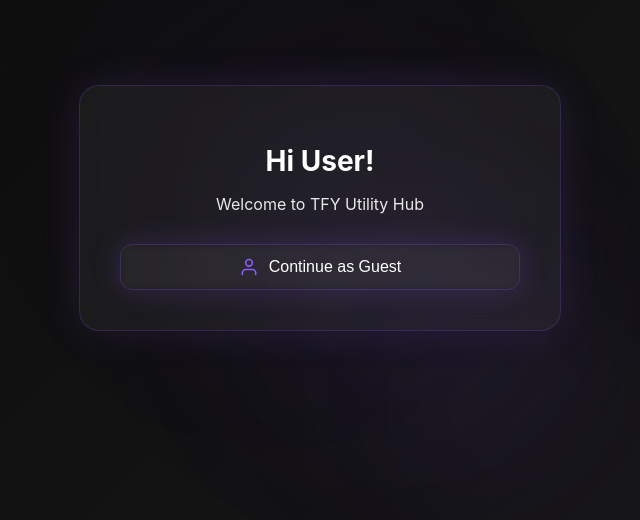
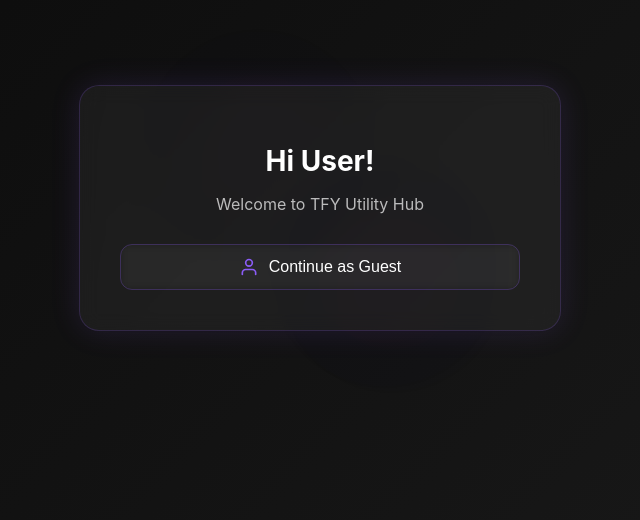
Before and after one commit to DragosKissLove/tfy-electron2312, a React (Create React App) app: page / in a window 1280 px wide. Shown: the part 192-712 px from the top of the page, without its empty margins (320-960 px from the left). Built offline with nearby package versions, Linux system fonts and the light colour scheme.

Commit message:
Update login screen styling

```diff
--- a/src/components/Login.js
+++ b/src/components/Login.js
@@ -46,30 +46,30 @@ const Login = ({ onLogin }) => {
         overflow: 'hidden'
       }}
     >
-      {[...Array(5)].map((_, i) => (
+      {[...Array(3)].map((_, i) => (
         <motion.div
           key={i}
           style={{
             position: 'absolute',
-            width: '400px',
-            height: '400px',
+            width: '300px',
+            height: '300px',
             borderRadius: '50%',
-            background: `radial-gradient(circle, ${primaryColor}22 0%, transparent 70%)`,
-            filter: 'blur(60px)',
-            opacity: 0.3,
+            background: `radial-gradient(circle, ${primaryColor}11 0%, transparent 70%)`,
+            filter: 'blur(40px)',
+            opacity: 0.2,
             pointerEvents: 'none'
           }}
           animate={{
-            x: ['-50%', '50%'],
-            y: ['-50%', '50%'],
-            scale: [1, 1.5, 1],
+            x: ['-30%', '30%'],
+            y: ['-30%', '30%'],
+            scale: [1, 1.2, 1],
           }}
           transition={{
-            duration: 4 + i,
+            duration: 2 + i,
             repeat: Infinity,
             repeatType: 'reverse',
             ease: 'easeInOut',
-            delay: i * 0.5
+            delay: i * 0.3
           }}
         />
       ))}
@@ -81,7 +81,7 @@ const Login = ({ onLogin }) => {
           background: 'rgba(255, 255, 255, 0.05)',
           padding: '40px',
           borderRadius: '20px',
-          boxShadow: `0 0 40px ${primaryColor}22`,
+          boxShadow: `0 0 30px ${primaryColor}22`,
           border: `1px solid ${primaryColor}33`,
           width: '100%',
           maxWidth: '400px',
@@ -117,7 +117,7 @@ const Login = ({ onLogin }) => {
             transition={{ delay: 0.4 }}
             style={{
               fontSize: '16px',
-              color: 'rgba(255, 255, 255, 0.9)'
+              color: 'rgba(255, 255, 255, 0.7)'
             }}
           >
             Welcome to TFY Utility Hub
@@ -140,7 +140,6 @@ const Login = ({ onLogin }) => {
             alignItems: 'center',
             justifyContent: 'center',
             gap: '10px',
-            boxShadow: `0 0 30px ${primaryColor}33`,
             width: '100%',
             position: 'relative',
             zIndex: 1,
```
